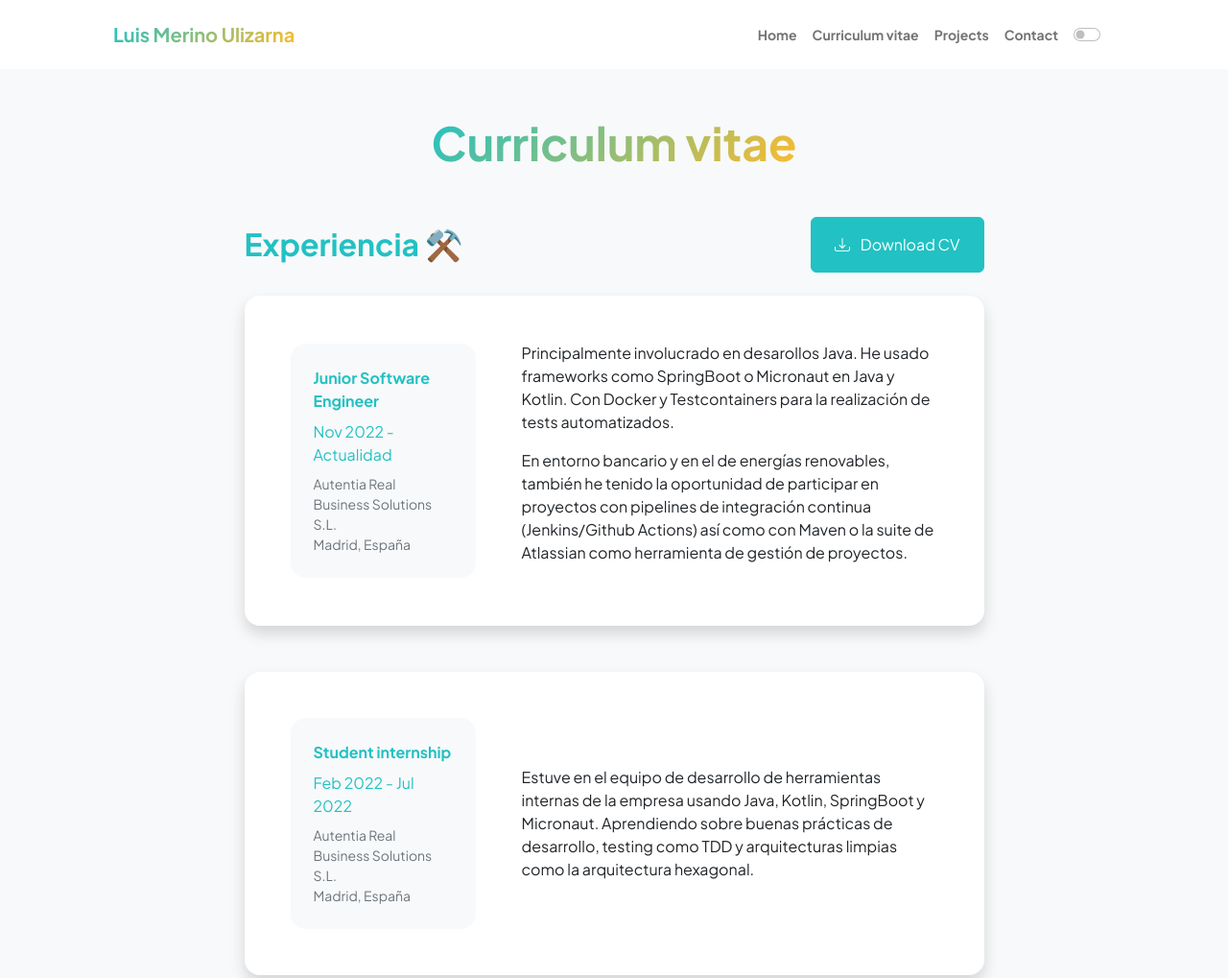
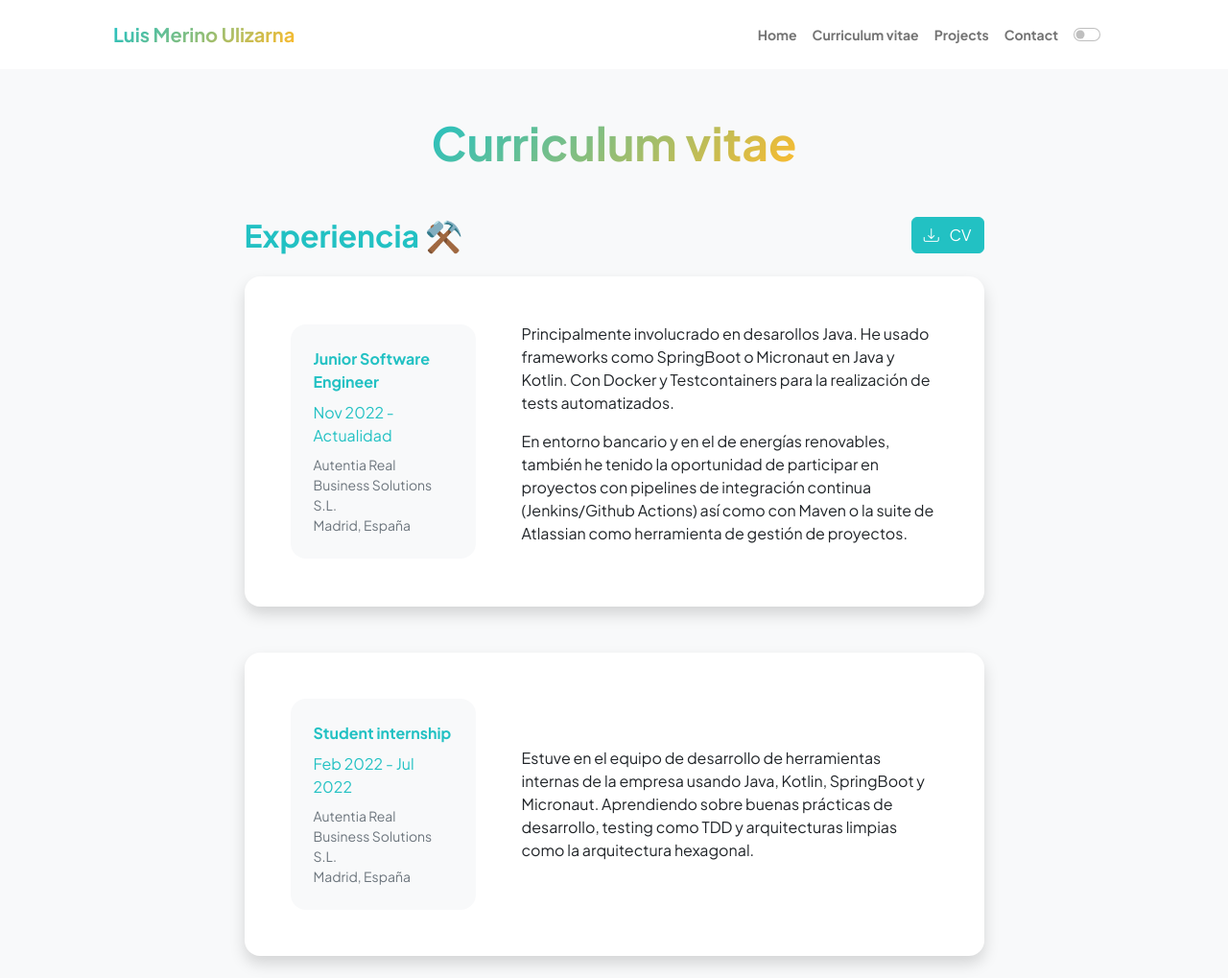
Before and after one commit to luismerinou/luismerinou.github.io, a website: page dist/resume.html in a window 1280 px wide. Shown: the top 1019 px of the page at 96% size. Drawn offline with nearby package versions, Linux system fonts and the light colour scheme.

Commit message:
reformat CV button

```diff
--- a/dist/resume.html
+++ b/dist/resume.html
@@ -55,9 +55,9 @@
                                 <h2 class="text-primary fw-bolder mb-0">Experiencia ⚒️</h2>
                                 <!-- Download resume button-->
                                 <!-- Note: Set the link href target to a PDF file within your project-->
-                                <a class="btn btn-primary px-4 py-3" href="assets/CV-Luis-Merino-Ulizarna.pdf" style="color: white">
+                                <a class="btn btn-primary" href="assets/CV-Luis-Merino-Ulizarna.pdf" style="color: white">
                                     <div class="d-inline-block bi bi-download me-2"></div>
-                                    Download CV
+                                    CV
                                 </a>
                             </div>
                             <!-- Experience Card 1-->
```
